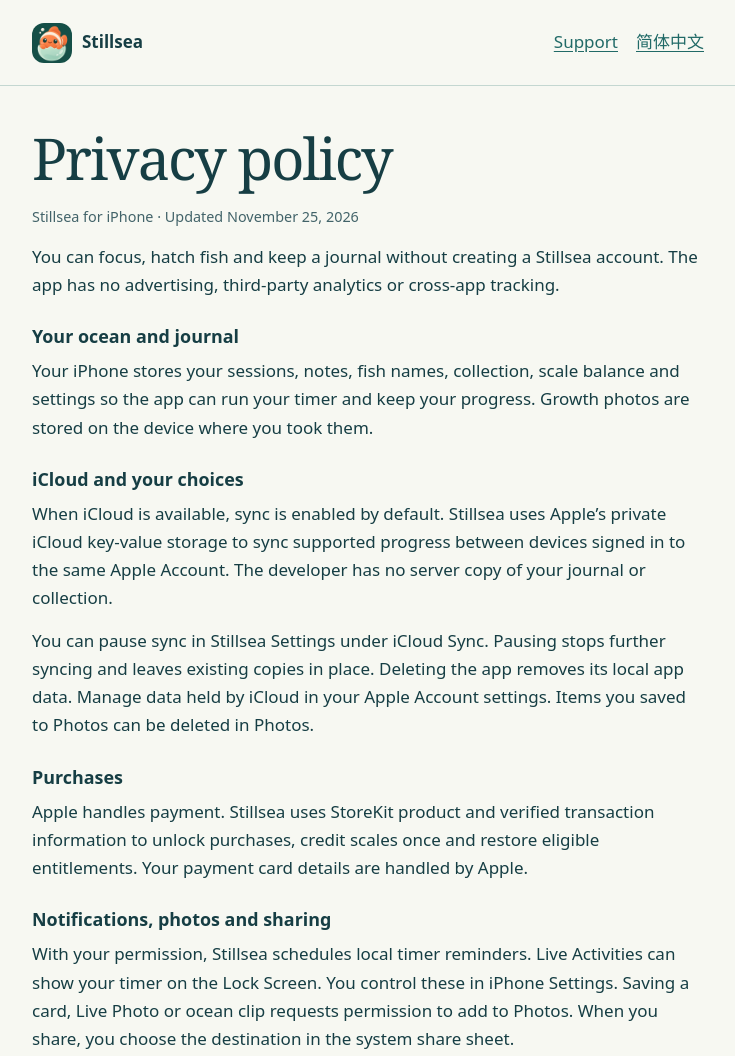
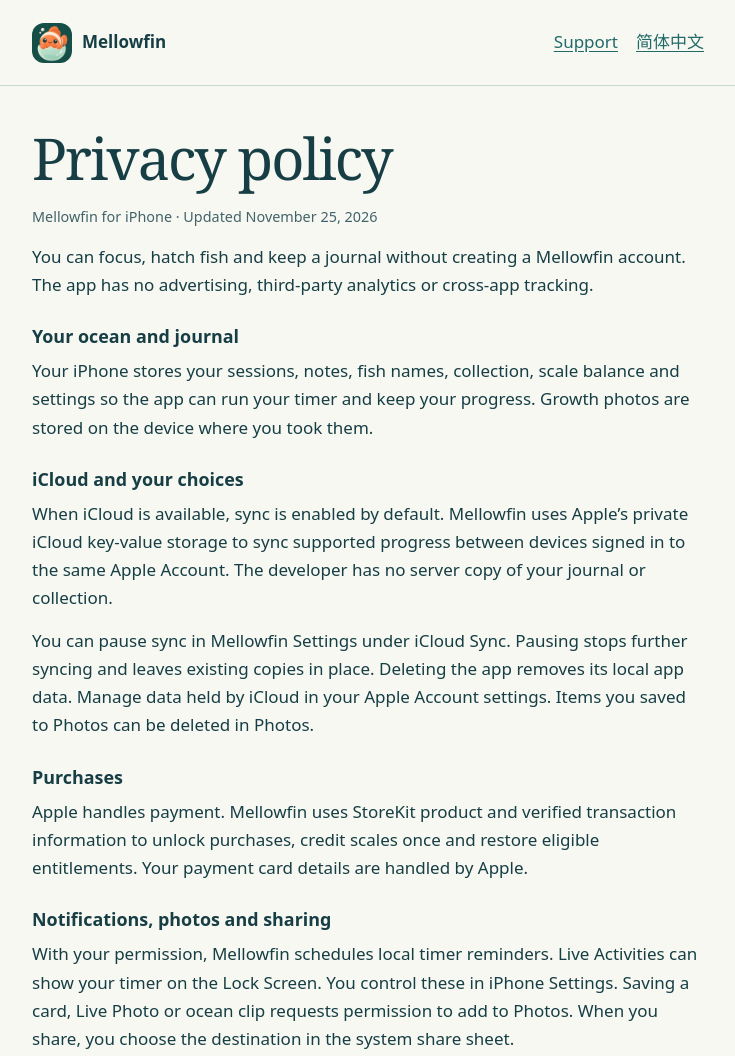
Before and after one commit to Vergil-coder/stillsea-support, a plain HTML site: page privacy.html in a window 1280 px wide. Shown: the top 1056 px of the page, without its empty margins (272-1007 px from the left). Drawn offline with Linux system fonts and the light colour scheme.

Commit message:
Update public support and privacy pages for Mellowfin

```diff
--- a/privacy.html
+++ b/privacy.html
@@ -2,25 +2,25 @@
 <html lang="en">
 <head>
 <meta charset="utf-8"><meta name="viewport" content="width=device-width, initial-scale=1">
-<title>Privacy policy · Stillsea</title>
+<title>Privacy policy · Mellowfin</title>
 <link rel="stylesheet" href="site.css">
 </head>
 <body>
-<header><a class="brand" href="support.html"><img alt="" src="stillsea.png">Stillsea</a>
+<header><a class="brand" href="support.html"><img alt="" src="mellowfin.png">Mellowfin</a>
 <nav aria-label="Page navigation"><a href="support.html">Support</a><a lang="zh-Hans" href="#zh">简体中文</a></nav></header>
 <main>
 <section id="en"><h1>Privacy policy</h1>
-<p class="date">Stillsea for iPhone · Updated November 25, 2026</p>
-<p>You can focus, hatch fish and keep a journal without creating a Stillsea account. The app has no advertising, third-party analytics or cross-app tracking.</p>
+<p class="date">Mellowfin for iPhone · Updated November 25, 2026</p>
+<p>You can focus, hatch fish and keep a journal without creating a Mellowfin account. The app has no advertising, third-party analytics or cross-app tracking.</p>
 <h2>Your ocean and journal</h2>
 <p>Your iPhone stores your sessions, notes, fish names, collection, scale balance and settings so the app can run your timer and keep your progress. Growth photos are stored on the device where you took them.</p>
 <h2>iCloud and your choices</h2>
-<p>When iCloud is available, sync is enabled by default. Stillsea uses Apple’s private iCloud key-value storage to sync supported progress between devices signed in to the same Apple Account. The developer has no server copy of your journal or collection.</p>
-<p>You can pause sync in Stillsea Settings under iCloud Sync. Pausing stops further syncing and leaves existing copies in place. Deleting the app removes its local app data. Manage data held by iCloud in your Apple Account settings. Items you saved to Photos can be deleted in Photos.</p>
+<p>When iCloud is available, sync is enabled by default. Mellowfin uses Apple’s private iCloud key-value storage to sync supported progress between devices signed in to the same Apple Account. The developer has no server copy of your journal or collection.</p>
+<p>You can pause sync in Mellowfin Settings under iCloud Sync. Pausing stops further syncing and leaves existing copies in place. Deleting the app removes its local app data. Manage data held by iCloud in your Apple Account settings. Items you saved to Photos can be deleted in Photos.</p>
 <h2>Purchases</h2>
-<p>Apple handles payment. Stillsea uses StoreKit product and verified transaction information to unlock purchases, credit scales once and restore eligible entitlements. Your payment card details are handled by Apple.</p>
+<p>Apple handles payment. Mellowfin uses StoreKit product and verified transaction information to unlock purchases, credit scales once and restore eligible entitlements. Your payment card details are handled by Apple.</p>
 <h2>Notifications, photos and sharing</h2>
-<p>With your permission, Stillsea schedules local timer reminders. Live Activities can show your timer on the Lock Screen. You control these in iPhone Settings. Saving a card, Live Photo or ocean clip requests permission to add to Photos. When you share, you choose the destination in the system share sheet.</p>
+<p>With your permission, Mellowfin schedules local timer reminders. Live Activities can show your timer on the Lock Screen. You control these in iPhone Settings. Saving a card, Live Photo or ocean clip requests permission to add to Photos. When you share, you choose the destination in the system share sheet.</p>
 <h2>Support and this website</h2>
 <p>If you email <a href="mailto:vergilluw@gmail.com">vergilluw@gmail.com</a>, the developer receives the address, message and attachments you send. These are used to answer and follow up on your request. You can use the same address to ask for deletion of this correspondence. Include only information you are comfortable sharing.</p>
 <p>These pages are designed for GitHub Pages. GitHub may log technical information such as visitors’ IP addresses to operate and secure the site. These pages use no analytics or advertising scripts. <a href="https://docs.github.com/en/site-policy/privacy-policies/github-general-privacy-statement">GitHub’s privacy statement</a> · <a href="https://www.apple.com/legal/privacy/">Apple’s privacy policy</a></p>
```
Also changed, not shown: index.html (+2 -2 lines), support.html (+5 -5 lines), mellowfin.png (added).
